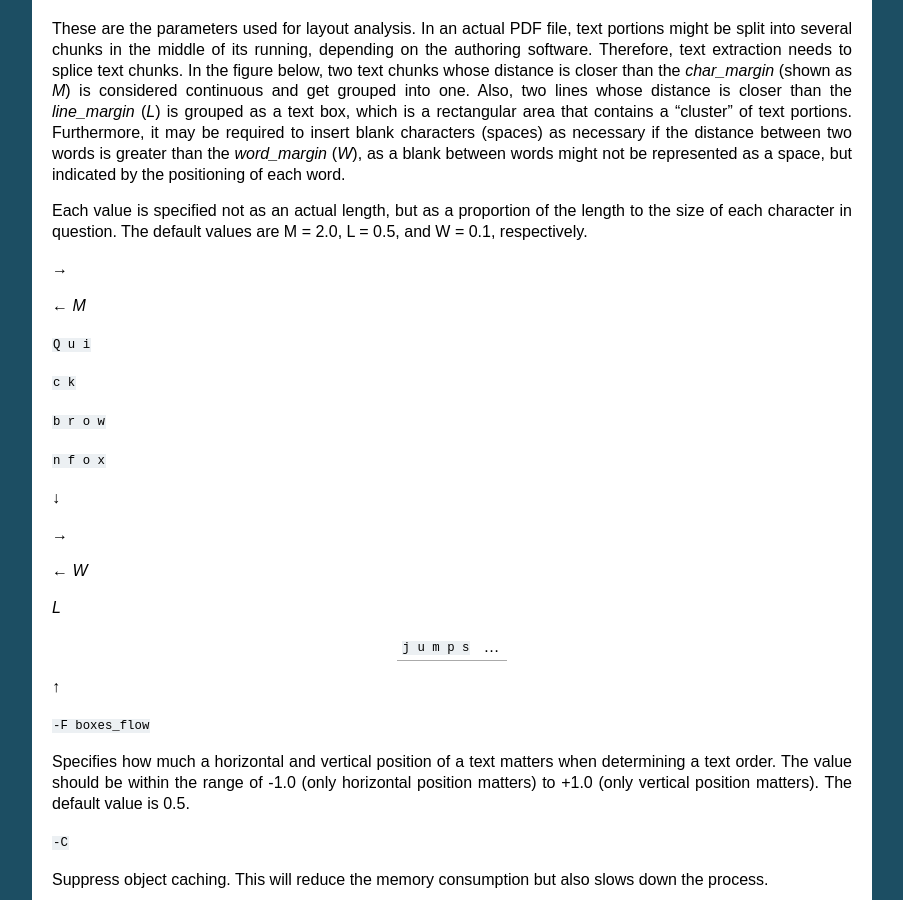
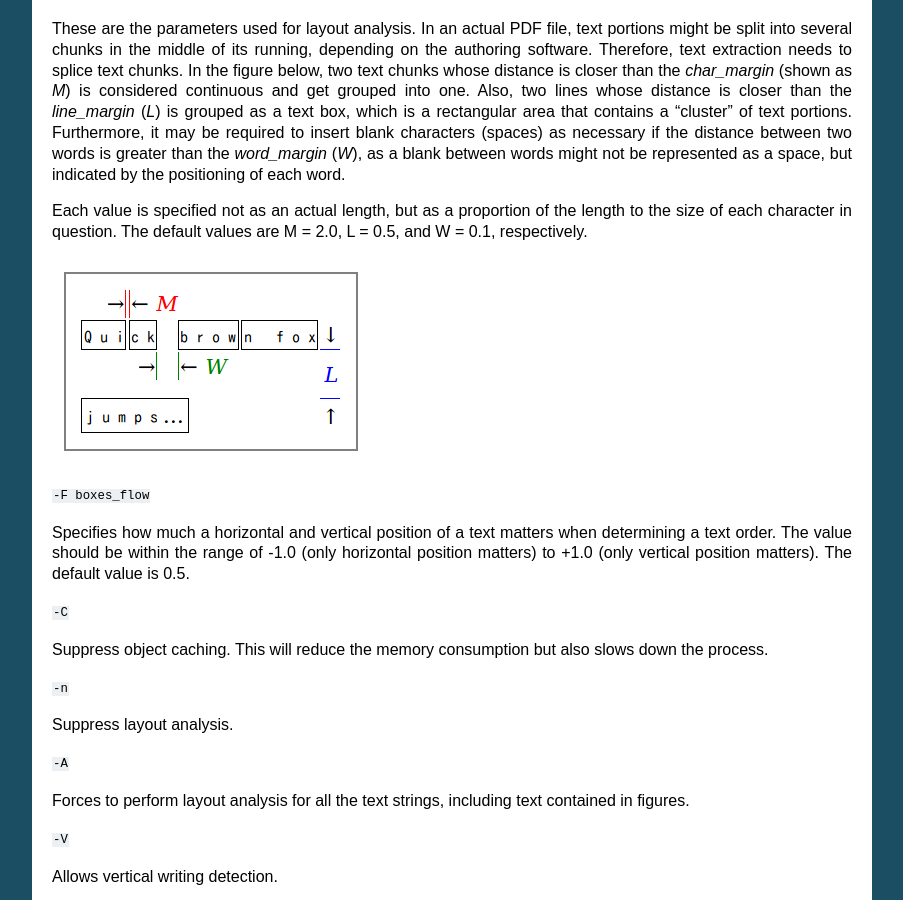
Before and after one commit to holsky/pdfminer-docs, a Sphinx documentation site: the page built from docs/pdfminer_index.rst, in a window 1280 px wide and 900 px high, scrolled down 3226 px. Shown: the whole window, without its empty margins (198-1101 px from the left). Built offline with Sphinx 7.4.7, drawn with Linux system fonts in a browser that asks for light colours; some of the changed lines change nothing that is shown.

Commit message:
Update pdfminer_index.rst

```diff
--- a/docs/pdfminer_index.rst
+++ b/docs/pdfminer_index.rst
@@ -213,31 +213,7 @@ Each value is specified not as an actual length, but as a proportion of
 the length to the size of each character in question. The default values
 are M = 2.0, L = 0.5, and W = 0.1, respectively.
 
-→
-
-← *M*
-
-``Q u i``
-
-``c k``
-
-``b r o w``
-
-``n   f o x``
-
-↓
-
-→
-
-← *W*
-
-*L*
-
-+-----------------+-------+
-| ``j u m p s``   | ...   |
-+-----------------+-------+
-
-↑
+|image0|
 
 ``-F boxes_flow``
 
@@ -517,3 +493,5 @@ SOFTWARE OR THE USE OR OTHER DEALINGS IN THE SOFTWARE.
 --------------
 
 Yusuke Shinyama (yusuke at cs dot nyu dot edu)
+
+.. |image0| image:: char-line-word_margin.png
```
